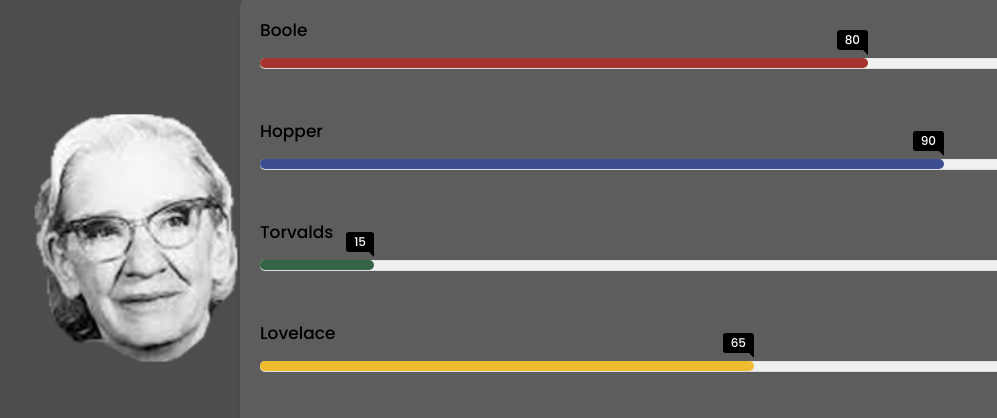
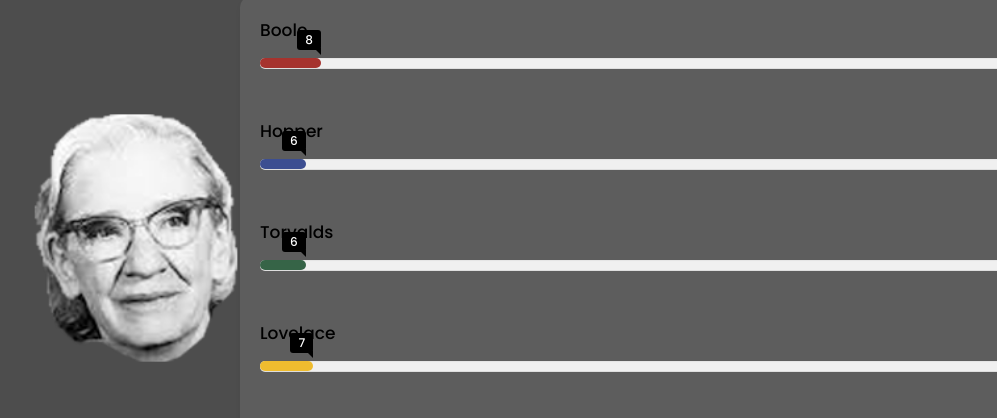
Before and after one commit to scapegoatjpg/house-points-website, a plain HTML site: page index.html in a window 1280 px wide. Shown: the part 310-728 px from the top of the page, 0-997 px from the left. Drawn offline with Linux system fonts and the light colour scheme.

Commit message:
Starting points

```diff
--- a/style.css
+++ b/style.css
@@ -1,13 +1,13 @@
 @import url('https://fonts.googleapis.com/css2?family=Poppins:wght@200;300;400;500;600;700&display=swap');
 :root{
-    --boole-points:"80";
-    --boole-width: 80%;
-    --hopper-points:"90";
-    --hopper-width:90%;
-    --torvalds-points:"15";
-    --torvalds-width:15%;
-    --lovelace-points:"65";
-    --lovelace-width:65%;
+    --boole-points:"8";
+    --boole-width: 8%;
+    --hopper-points:"6";
+    --hopper-width:6%;
+    --torvalds-points:"6";
+    --torvalds-width:6%;
+    --lovelace-points:"7";
+    --lovelace-width:7%;
 }
 *{
     margin:0;
```
